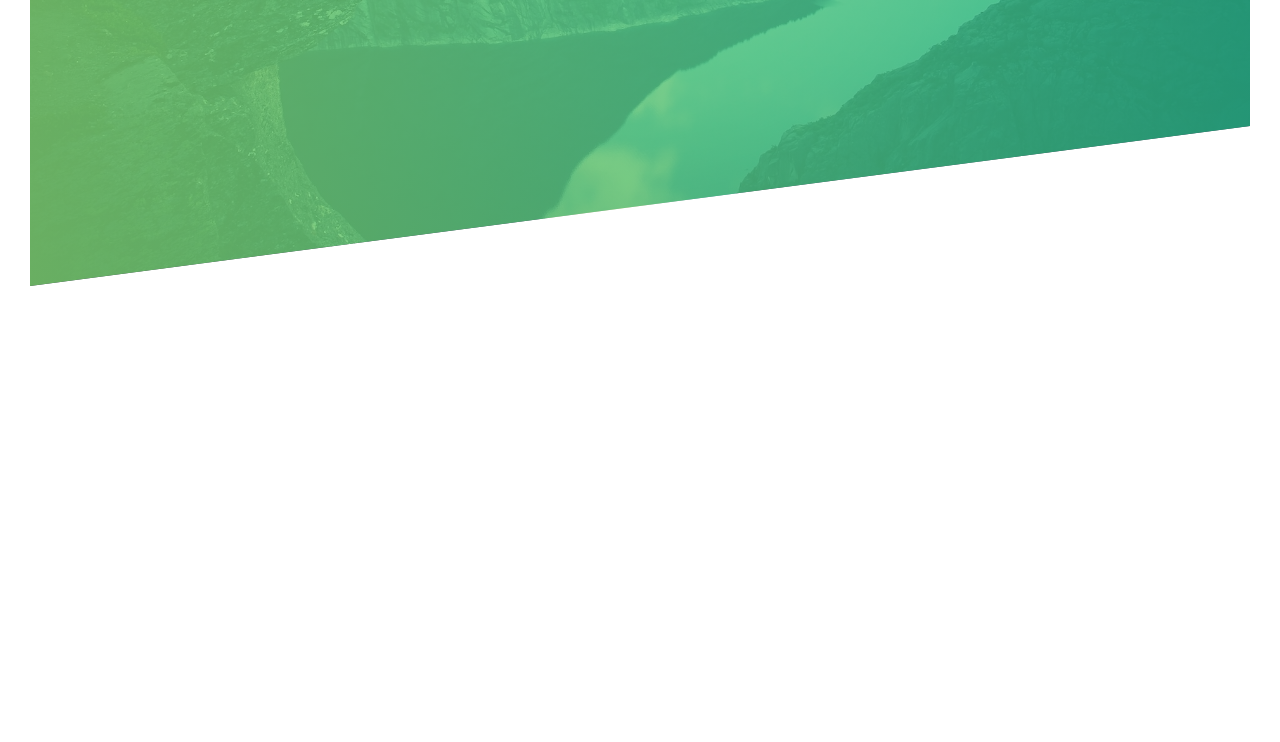
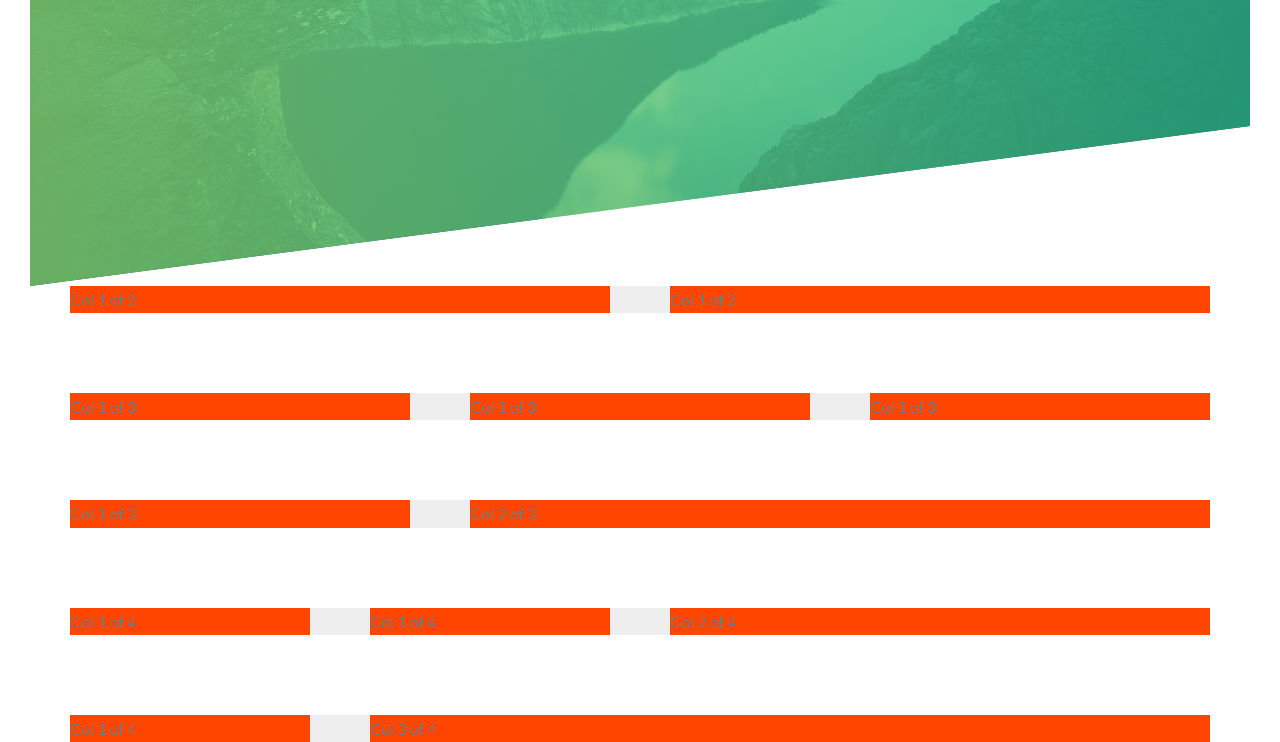
Before and after one commit to jkubisiowski/natours, a website: page index.html in a window 1280 px wide. Shown: the part 474-1216 px from the top of the page. Before the commit the page ends 800 px from the top, so only its background shows below. Drawn offline with nearby package versions, Linux system fonts and the light colour scheme; files that its build step writes are made by us from their sources.

Commit message:
Add float-based grid system

```diff
--- a/index.html
+++ b/index.html
@@ -25,5 +25,34 @@
         <a href="#" class="btn btn--white btn--animated">Discover our tours</a>
       </div>
     </header>
+
+    <section>
+      <div class="row">
+        <div class="col-1-of-2">Col 1 of 2</div>
+        <div class="col-1-of-2">Col 1 of 2</div>
+      </div>
+
+      <div class="row">
+        <div class="col-1-of-3">Col 1 of 3</div>
+        <div class="col-1-of-3">Col 1 of 3</div>
+        <div class="col-1-of-3">Col 1 of 3</div>
+      </div>
+
+      <div class="row">
+        <div class="col-1-of-3">Col 1 of 3</div>
+        <div class="col-2-of-3">Col 2 of 3</div>
+      </div>
+
+      <div class="row">
+        <div class="col-1-of-4">Col 1 of 4</div>
+        <div class="col-1-of-4">Col 1 of 4</div>
+        <div class="col-2-of-4">Col 2 of 4</div>
+      </div>
+
+      <div class="row">
+        <div class="col-1-of-4">Col 1 of 4</div>
+        <div class="col-3-of-4">Col 3 of 4</div>
+      </div>
+    </section>
   </body>
 </html>
--- a/sass/abstracts/_mixins.scss
+++ b/sass/abstracts/_mixins.scss
@@ -0,0 +1,7 @@
+@mixin clearfix {
+  &::after {
+    content: '';
+    display: table;
+    clear: both;
+  }
+}
--- a/sass/abstracts/_variables.scss
+++ b/sass/abstracts/_variables.scss
@@ -4,3 +4,7 @@ $color-primary-dark: #28b485;
 $color-grey-dark: #777;
 $color-white: #fff;
 $color-black: #000;
+
+$grid-width: 114rem;
+$gutter-vertical: 8rem;
+$gutter-horizontal: 6rem;
--- a/sass/base/_typography.scss
+++ b/sass/base/_typography.scss
@@ -1,7 +1,7 @@
-@import '../abstracts/variables';
+@import "../abstracts/variables";
 
 body {
-  font-family: 'Lato', sans-serif;
+  font-family: "Lato", sans-serif;
   font-weight: 400;
   font-size: 1.6rem;
   line-height: 1.7;
--- /dev/null
+++ b/sass/layout/_grid.scss
@@ -0,0 +1,46 @@
+@import '../abstracts/variables';
+
+.row {
+  max-width: $grid-width;
+  background-color: #eee;
+  margin: 0 auto;
+
+  &:not(:last-child) {
+    margin-bottom: $gutter-vertical;
+  }
+
+  @include clearfix;
+
+  [class^='col-'] {
+    background-color: orangered;
+    float: left;
+
+    &:not(:last-child) {
+      margin-right: $gutter-horizontal;
+    }
+  }
+
+  .col-1-of-2 {
+    width: calc((100% - #{$gutter-horizontal}) / 2);
+  }
+
+  .col-1-of-3 {
+    width: calc((100% - 2 * #{$gutter-horizontal}) / 3);
+  }
+
+  .col-1-of-4 {
+    width: calc((100% - 3 * #{$gutter-horizontal}) / 4);
+  }
+
+  .col-2-of-3 {
+    width: calc(2 * ((100% - 2 * #{$gutter-horizontal}) / 3) + #{$gutter-horizontal});
+  }
+
+  .col-2-of-4 {
+    width: calc(2 * ((100% - 3 * #{$gutter-horizontal}) / 4) + #{$gutter-horizontal});
+  }
+
+  .col-3-of-4 {
+    width: calc(3 * ((100% - 3 * #{$gutter-horizontal}) / 4) + 2 * #{$gutter-horizontal});
+  }
+}
--- a/sass/main.scss
+++ b/sass/main.scss
@@ -7,6 +7,7 @@
 @import 'abstracts/variables';
 @import 'components/button';
 @import 'layout/header';
+@import 'layout/grid';
 
 *,
 *:after,
```
